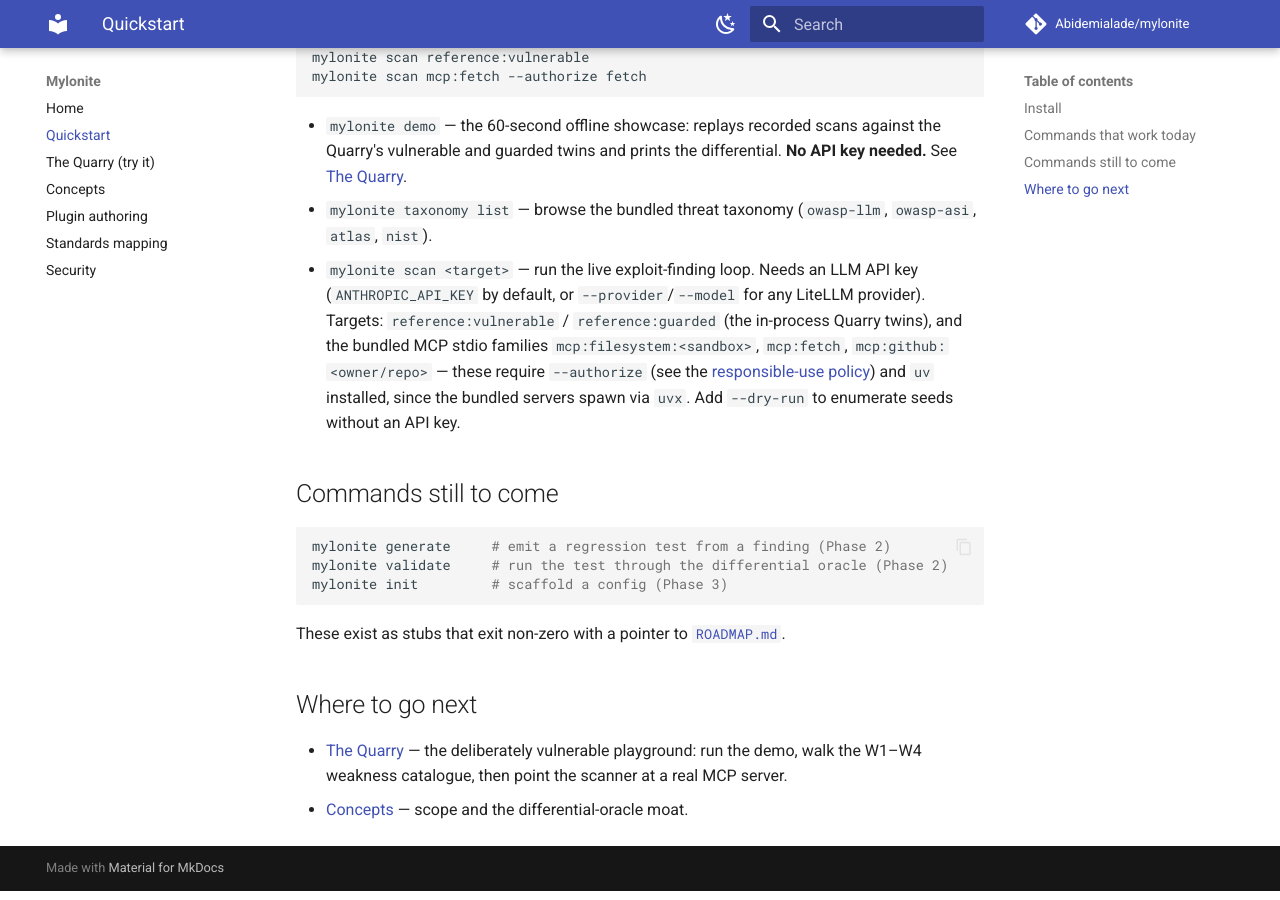
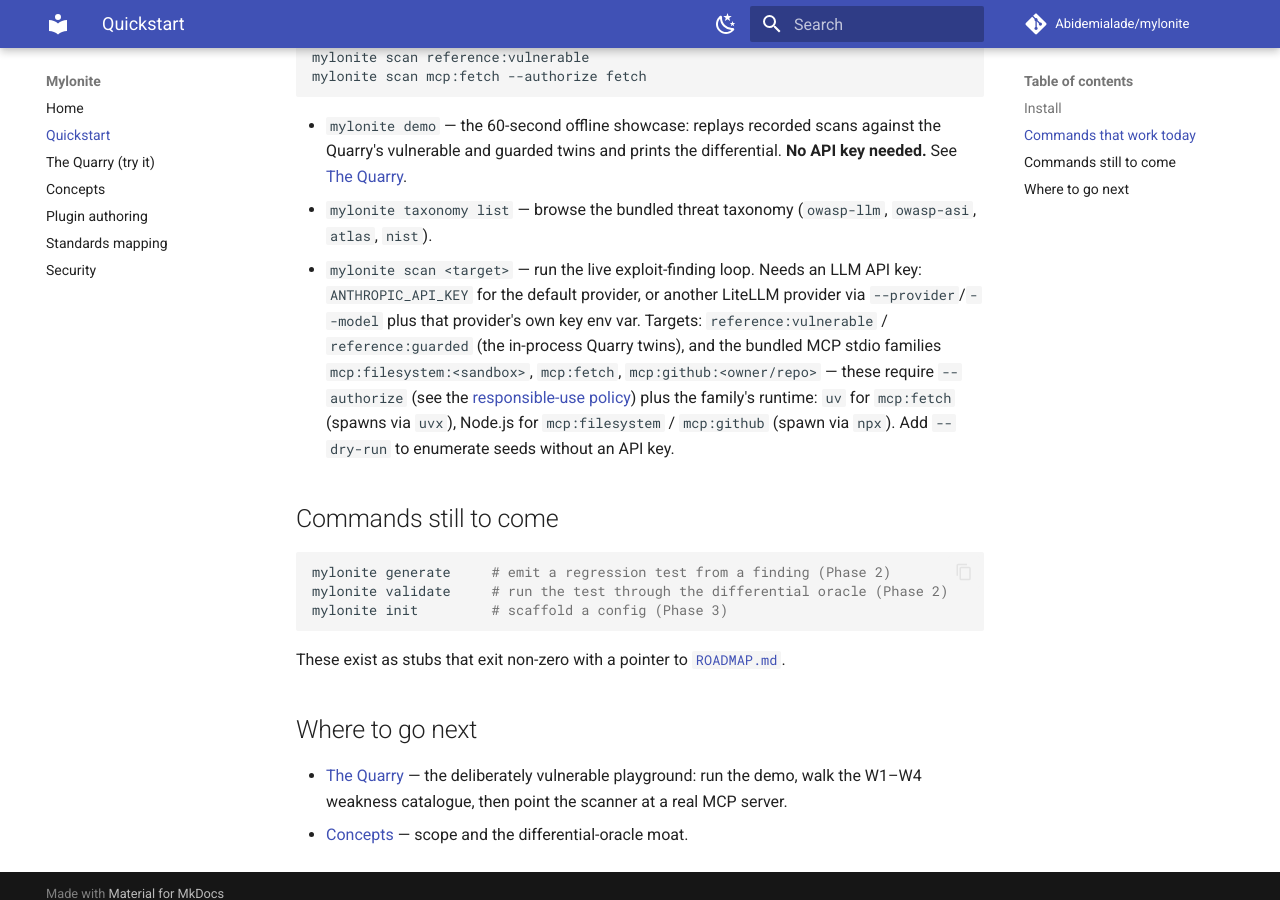
Before and after one commit to Abidemialade/mylonite, an MkDocs documentation site: the page built from docs/quickstart.md, in a window 1280 px wide and 900 px high, scrolled down 845 px. Built offline with MkDocs 1.6.1 and Material for MkDocs 9.7.7, drawn with Linux system fonts in a browser that asks for light colours; comment, search, counter and statistics services are not loaded.

Commit message:
docs(quarry): review fixes - per-family runtimes, panel alignment, key wording
Co-Authored-By: Claude Fable 5 <noreply@anthropic.com>

```diff
--- a/docs/quickstart.md
+++ b/docs/quickstart.md
@@ -47,13 +47,15 @@ mylonite scan mcp:fetch --authorize fetch
 - `mylonite taxonomy list` — browse the bundled threat taxonomy
   (`owasp-llm`, `owasp-asi`, `atlas`, `nist`).
 - `mylonite scan <target>` — run the live exploit-finding loop. Needs an LLM
-  API key (`ANTHROPIC_API_KEY` by default, or `--provider`/`--model` for any
-  LiteLLM provider). Targets: `reference:vulnerable` / `reference:guarded`
+  API key: `ANTHROPIC_API_KEY` for the default provider, or another LiteLLM
+  provider via `--provider`/`--model` plus that provider's own key env var.
+  Targets: `reference:vulnerable` / `reference:guarded`
   (the in-process Quarry twins), and the bundled MCP stdio families
   `mcp:filesystem:<sandbox>`, `mcp:fetch`, `mcp:github:<owner/repo>` — these
   require `--authorize` (see the
-  [responsible-use policy](security.md)) and `uv` installed, since the
-  bundled servers spawn via `uvx`. Add `--dry-run` to enumerate seeds
+  [responsible-use policy](security.md)) plus the family's runtime: `uv` for
+  `mcp:fetch` (spawns via `uvx`), Node.js for `mcp:filesystem` /
+  `mcp:github` (spawn via `npx`). Add `--dry-run` to enumerate seeds
   without an API key.
 
 ## Commands still to come
```
Also changed, not shown: docs/concepts.md (+5 -4 lines), docs/quarry.md (+10 -8 lines).
